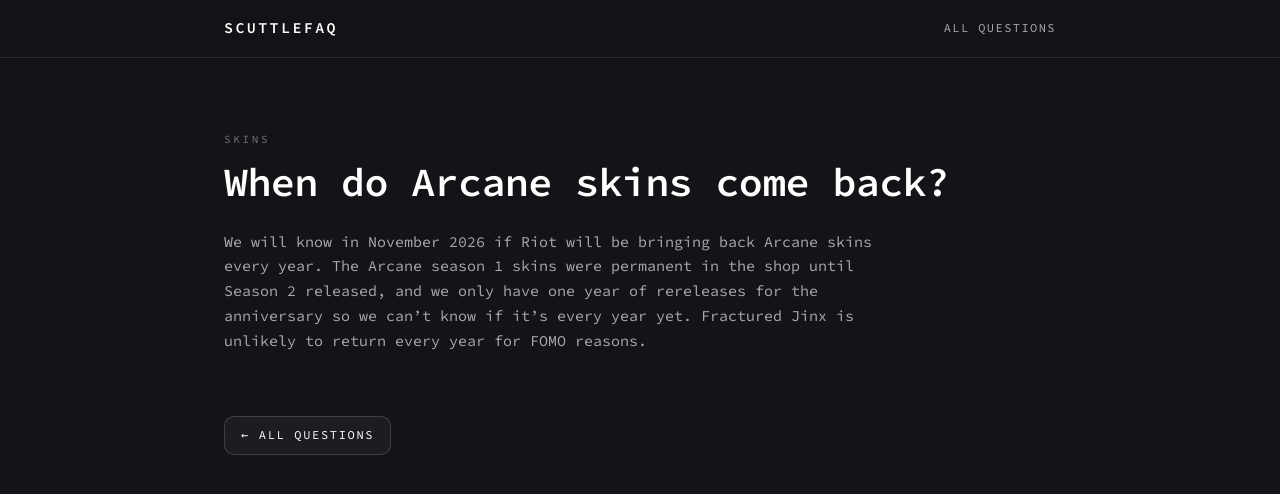
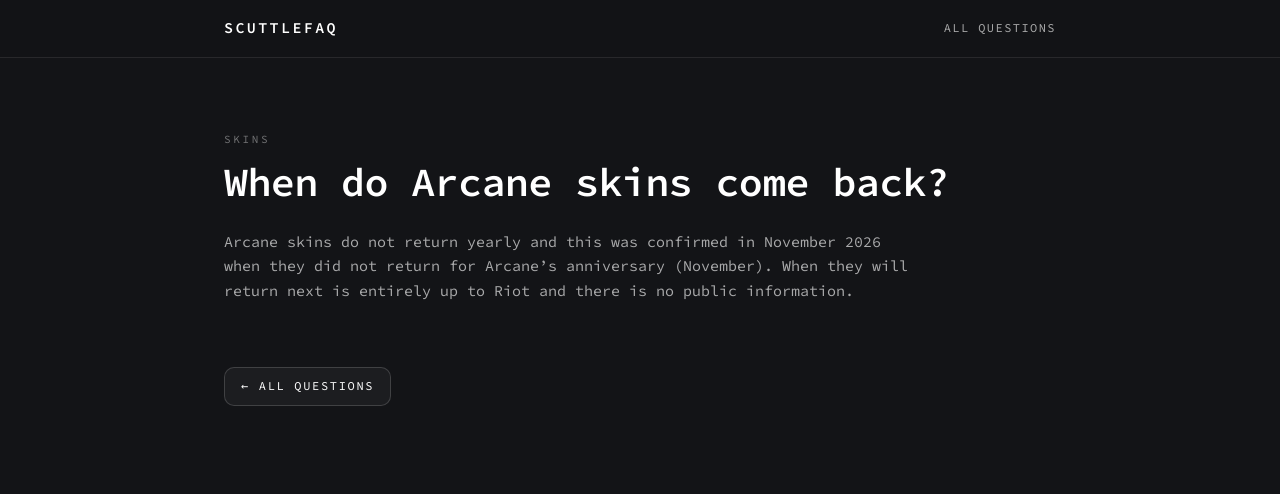
Before and after one commit to scuttlecat/scuttlefaq, a Jekyll site: the page built from _faqs/when-do-arcane-skins-come-back.md, in a window 1280 px wide. Shown: the top 494 px of the page. Built offline with Jekyll 4.4.1, drawn with Linux system fonts in a browser that asks for light colours.

Commit message:
Updated questions

```diff
--- a/_faqs/when-do-arcane-skins-come-back.md
+++ b/_faqs/when-do-arcane-skins-come-back.md
@@ -1,7 +1,7 @@
 ---
 title: "When do Arcane skins come back?"
-summary: "We will know in November 2026 if Riot will be bringing back Arcane skins every year. The Arcane season 1 skins were permanent in the shop until Season 2 released, and we only have one year of rereleases for the anniversary so we can't know if it's every year yet. Fractured Jinx is unlikely to return every year for FOMO reasons."
+summary: "Arcane skins do not return yearly and this was confirmed in November 2026 when they did not return for Arcane's anniversary (November). When they will return next is entirely up to Riot and there is no public information."
 category: "Skins"
 order: 6
 ---
-We will know in November 2026 if Riot will be bringing back Arcane skins every year. The Arcane season 1 skins were permanent in the shop until Season 2 released, and we only have one year of rereleases for the anniversary so we can't know if it's every year yet. Fractured Jinx is unlikely to return every year for FOMO reasons.
+Arcane skins do not return yearly and this was confirmed in November 2026 when they did not return for Arcane's anniversary (November). When they will return next is entirely up to Riot and there is no public information.
```
Also changed, not shown: _faqs/when-is-emporium.md (+2 -2 lines).
